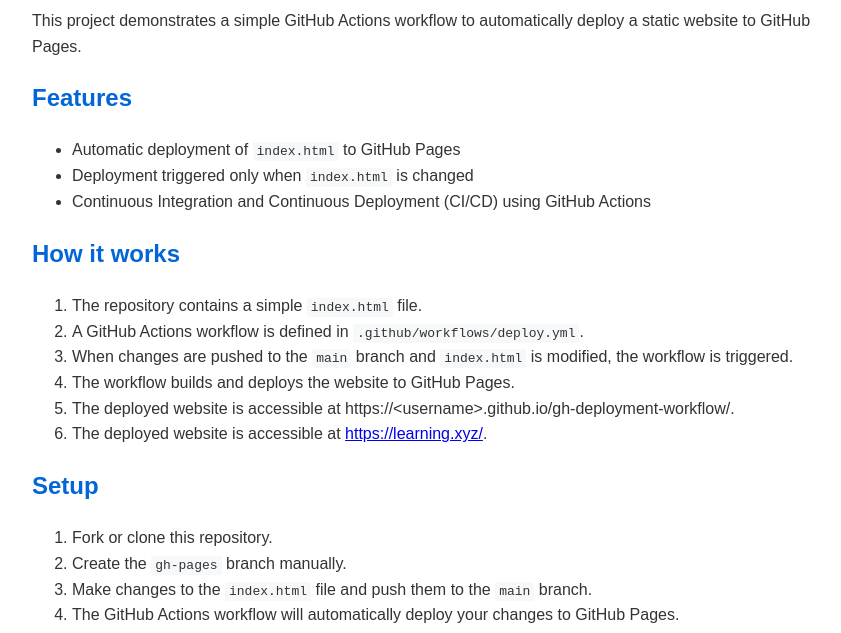
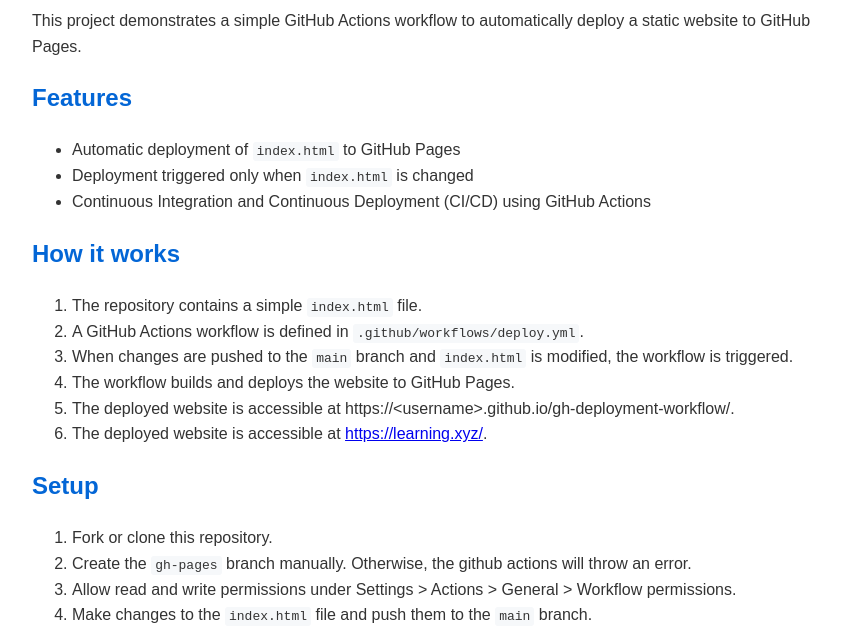
Before and after one commit to emmanuelkaringi/Devops-Projects, a plain HTML site: page gitHub-pages-deployment/index.html in a window 1280 px wide. Shown: the part 106-739 px from the top of the page, without its empty margins (208-1049 px from the left). Drawn offline with Linux system fonts and the light colour scheme.

Commit message:
add github action deploy file

```diff
--- a/gitHub-pages-deployment/index.html
+++ b/gitHub-pages-deployment/index.html
@@ -31,7 +31,8 @@
     <h2>Setup</h2>
     <ol>
         <li>Fork or clone this repository.</li>
-        <li>Create the <code>gh-pages</code> branch manually.</li>
+        <li>Create the <code>gh-pages</code> branch manually. Otherwise, the github actions will throw an error.</li>
+        <li>Allow read and write permissions under Settings > Actions > General > Workflow permissions.</li>
         <li>Make changes to the <code>index.html</code> file and push them to the <code>main</code> branch.</li>
         <li>The GitHub Actions workflow will automatically deploy your changes to GitHub Pages.</li>
     </ol>
```
Also changed, not shown: gitHub-pages-deployment/images/permissions.png (added), 1 other file.
